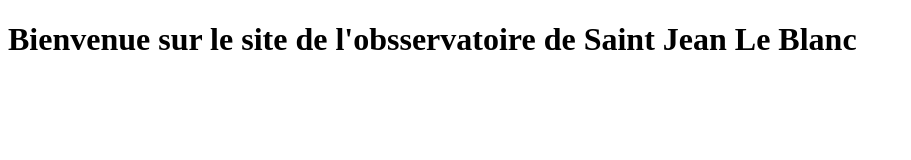
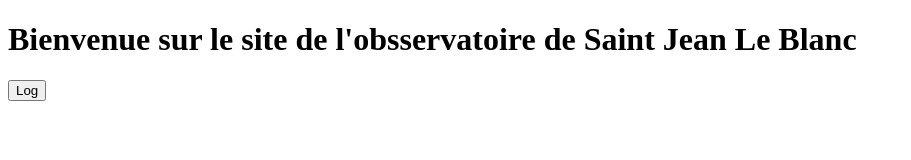
Before and after one commit to moumax/obsst, a React (Vite) app in the folder frontend/: page / in a window 1280 px wide. Shown: the top 160 px of the page, without its empty margins (0-911 px from the left). Built offline with nearby package versions, Linux system fonts and the light colour scheme.

Commit message:
Create button for login

```diff
--- a/frontend/src/pages/Home.jsx
+++ b/frontend/src/pages/Home.jsx
@@ -1,5 +1,8 @@
 export default function Home() {
   return (
-    <h1>Bienvenue sur le site de l'obsservatoire de Saint Jean Le Blanc</h1>
+    <div>
+      <h1>Bienvenue sur le site de l'obsservatoire de Saint Jean Le Blanc</h1>
+      <button type="button">Log</button>
+    </div>
   );
 }
```
